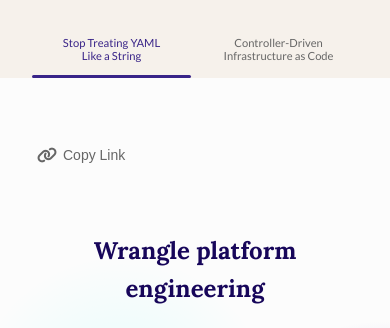
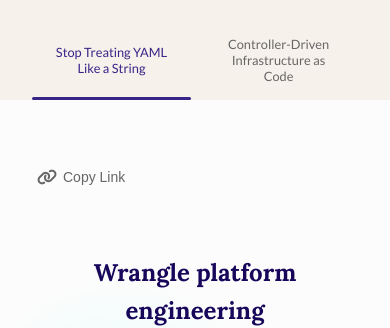
Before and after one commit to koreo-dev/theyamlengineer.com, a website: page template.html in a window 390 px wide. Shown: the part 120-448 px from the top of the page. Drawn offline with nearby package versions, Linux system fonts and the light colour scheme.

Commit message:
Increase tab font size on mobile

```diff
--- a/styles.css
+++ b/styles.css
@@ -373,9 +373,9 @@ body {
 
     .tabButton {
         width: 100%;
-        padding: 0.75rem 1.5rem;
+        padding: 0.75rem 1.2rem;
         text-align: center;
-        font-size: 0.7rem;
+        font-size: 0.8rem;
     }
 
     .cta h2 {
```
